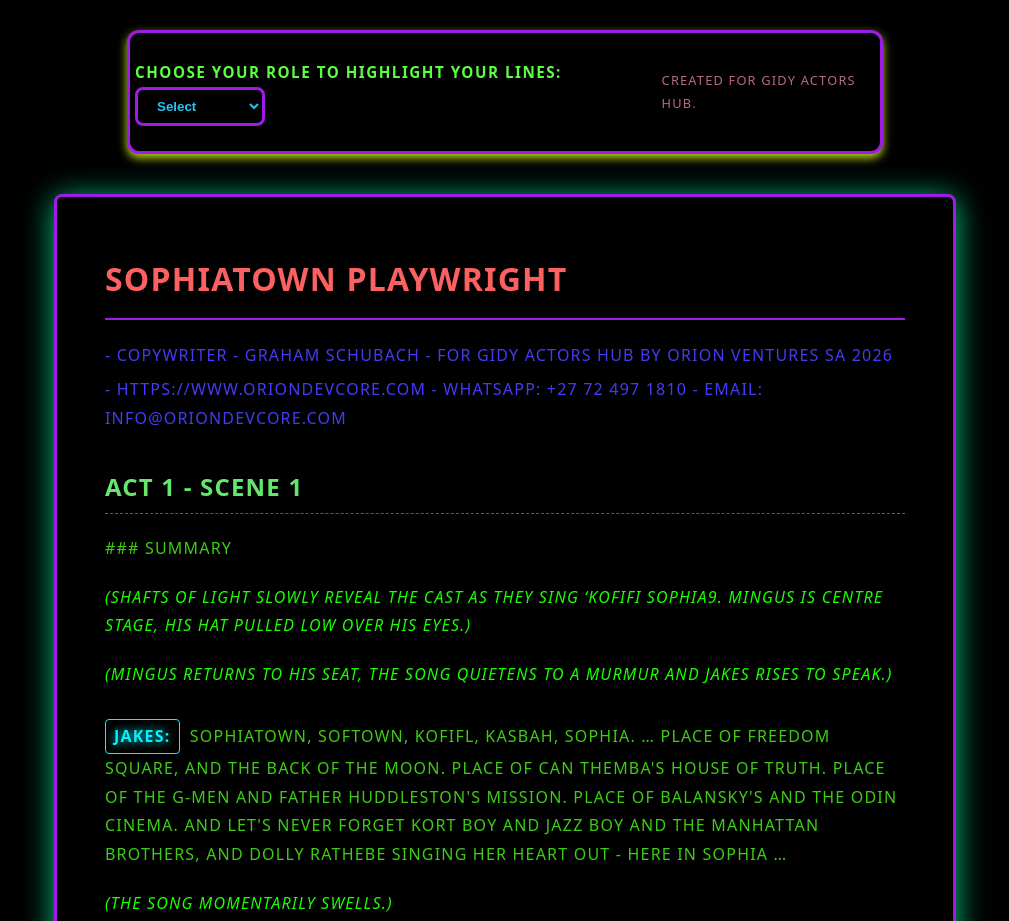
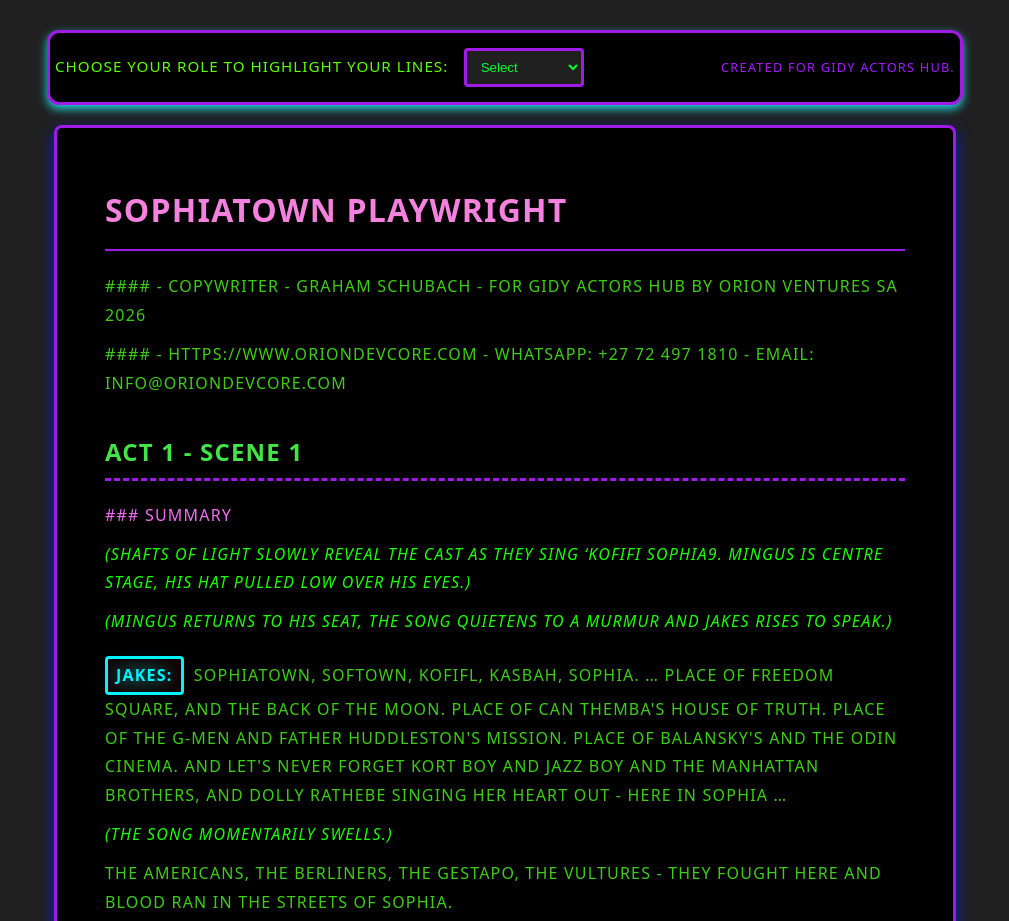
Before and after one commit to Oriondevcore/GIDY_ACTORS_HUB, a plain HTML site: page index.html in a window 1280 px wide. Shown: the top 921 px of the page, without its empty margins (135-1144 px from the left). Drawn offline with Linux system fonts and the light colour scheme.

Commit message:
Update index.html

```diff
--- a/index.html
+++ b/index.html
@@ -7,7 +7,7 @@
     <style>
         /* Steel Foundation - Dark Mode */
         :root {
-            --bg-deep: #000000;
+            --bg-deep: #202020;
             --bg-panel: #000000;
             --text-main: #3dcd15;
             --text-muted: #1aff00;
@@ -28,12 +28,12 @@
         }
 
         .toolbar {
-            max-width: 740px;
-            margin: 0 auto 40px auto;
+            max-width: 900px;
+            margin: 0 auto 20px auto;
             background: var(--bg-panel);
-            padding: 25px 5px;
+            padding: 15px 5px;
             border-radius: 12px;
-            box-shadow: 0 4px 10px rgba(218, 255, 31, 0.853);
+            box-shadow: 0 4px 10px rgba(31, 244, 255, 0.85);
             display: flex;
             justify-content: space-between;
             align-items: center;
@@ -41,36 +41,36 @@
         }
 
         .toolbar label {
-            font-weight: bold;
-            color: #5bff42;
-            margin-right: 15px;
+            font-weight: 400;
+            color: #5eff00;
+            margin-right: 10px;
             text-transform: uppercase;
-            letter-spacing: 1.5px;
+            letter-spacing: 1px;
             font-size: 0.95rem;
         }
 
         select {
             background-color: var(--bg-deep);
-            color: #25c4f5;
+            color: #05ff2f;
             border: 3px solid var(--silver-border);
-            padding: 8px 15px;
-            border-radius: 8px;
-            font-family: 'Quicksilver', sans-serif;
-            font-weight: bold;
+            padding: 8px 10px;
+            border-radius: 4px;
+            font-family: 'Cocogoose', sans-serif;
+            font-weight: 500;
             cursor: pointer;
             outline: none;
         }
 
         select:focus {
-            border-color: #4a724d;
-            box-shadow: 0 0 8px rgba(165, 130, 14, 0.735);
+            border-color: #00c3ff;
+            box-shadow: 0 6px 15px rgba(0, 255, 234, 0.735);
         }
 
         .play-container {
             background: var(--bg-panel);
             padding: 2rem 3rem;
             border-radius: 8px;
-            box-shadow: 0 4px 30px rgba(1, 255, 162, 0.787);
+            box-shadow: 0 6px 15px rgba(4, 30, 234, 0.787);
             max-width: 800px;
             margin: 0 auto;
             border: 3px solid var(--silver-border);
@@ -78,41 +78,41 @@
 
         /* Blaze Accents & Formatting */
         .character {
-            font-weight: 800;
+            font-weight: 600;
             padding: 2px 8px;
             border-radius: 4px;
             margin-right: 5px;
             display: inline-block;
             margin-top: 10px;
-            text-shadow: 0 0 10px currentColor; /* Dynamic glow */
-            background-color: rgba(0, 0, 0, 0.513);
-            border: 1px solid currentColor;
+            text-shadow: 0 0 20px currentColor; /* Dynamic glow */
+            background-color: rgba(36, 1, 1, 0.513);
+            border: 3px solid currentColor;
         }
 
         .stage-direction {
             font-style: italic;
             color: var(--text-muted);
-            margin: 20px 0;
+            margin: 10px 0;
             display: block;
         }
 
-        h1 { color: #fc6161; border-bottom: 2px solid var(--silver-border); padding-bottom: 10px;}
-        h2 { color: #65e66c; margin-top: 2rem; border-bottom: 1px dashed var(--silver-border); padding-bottom: 5px;}
-        h4 { color: #443bf5; margin: 5px 0; font-weight: normal; }
+        h1 { color: #f481dd; border-bottom: 2px solid var(--silver-border); padding-bottom: 10px;}
+        h2 { color: #43e446; margin-top: 2rem; border-bottom: 3px dashed var(--silver-border); padding-bottom: 5px;}
+        h4 { color: #f26df2; margin: 5px 0; font-weight: normal; }
 
         .dialogue-line, .context-line {
             margin-bottom: 10px;
-            transition: opacity 0.3s ease, transform 0.5s ease;
+            transition: opacity 0.3s ease, transform 0.3s ease;
         }
 
         /* Focus Mode Mechanics */
         .play-container.focus-active .dialogue-line {
-            opacity: 0.20;
-            filter: grayscale(80%);
+            opacity: 0.10;
+            filter: grayscale(100%);
         }
 
         .play-container.focus-active .dialogue-line.focused {
-            opacity: 1;
+            opacity: 0.30;
             filter: grayscale(0%);
             transform: scale(1.02);
             transform-origin: left center;
@@ -123,11 +123,11 @@
         }
 
         .play-container.focus-active .context-line {
-            opacity: 0.5; /* Keep stage directions slightly visible */
+            opacity: 0.7; /* Keep stage directions slightly visible */
         }
 
         /* Mobile adjustments */
-        @media (max-width: 920px) {
+        @media (max-width: 900px) {
             .play-container { padding: 1.5rem; }
             .toolbar { flex-direction: column; align-items: flex-start; gap: 10px; }
         }
@@ -142,7 +142,7 @@
                 <option value="ALL">Select</option>
                 </select>
         </div>
-        <div style="color: #b76a7e; font-size: 0.8rem;">
+        <div style="color: #a41aff; font-size: 0.8rem;">
             created for GIDY ACTORS HUB.
         </div>
     </div>
@@ -740,9 +740,9 @@ LULU: And they said, “ Jy praat te veel. Moenie praat nie.’ And Ma said, 1 h
             '#ff00ea', // Vibrant Pink
             '#b026ff', // Electric Purple
             '#39ff14', // Neon Green
-            '#ff4500', // Sunset Orange
+            '#39ff00', // Sunset Orange
             '#fce205', // Yellow
-            '#ff0055', // Hot Red
+            '#29ff00', // Hot Red
             '#00ff7f'  // Spring Green
         ];
 
@@ -761,7 +761,7 @@ LULU: And they said, “ Jy praat te veel. Moenie praat nie.’ And Ma said, 1 h
                 processedLine = `<h1>${processedLine.replace('# ', '')}</h1>`;
             } else if (processedLine.startsWith('## ')) {
                 processedLine = `<h2>${processedLine.replace('## ', '')}</h2>`;
-            } else if (processedLine.startsWith('#### ')) {
+            } else if (processedLine.startsWith('### ')) {
                 processedLine = `<h4>${processedLine.replace('#### ', '')}</h4>`;
             } else if (processedLine.trim() !== '') {
 
@@ -806,7 +806,7 @@ LULU: And they said, “ Jy praat te veel. Moenie praat nie.’ And Ma said, 1 h
             option.value = char;
             option.textContent = char;
             option.style.color = characterColors[char];
-            option.style.backgroundColor = '#1a1d24'; // Keep dropdown items dark
+            option.style.backgroundColor = '#080808'; // Keep dropdown items dark
             characterSelect.appendChild(option);
         });
 
```
